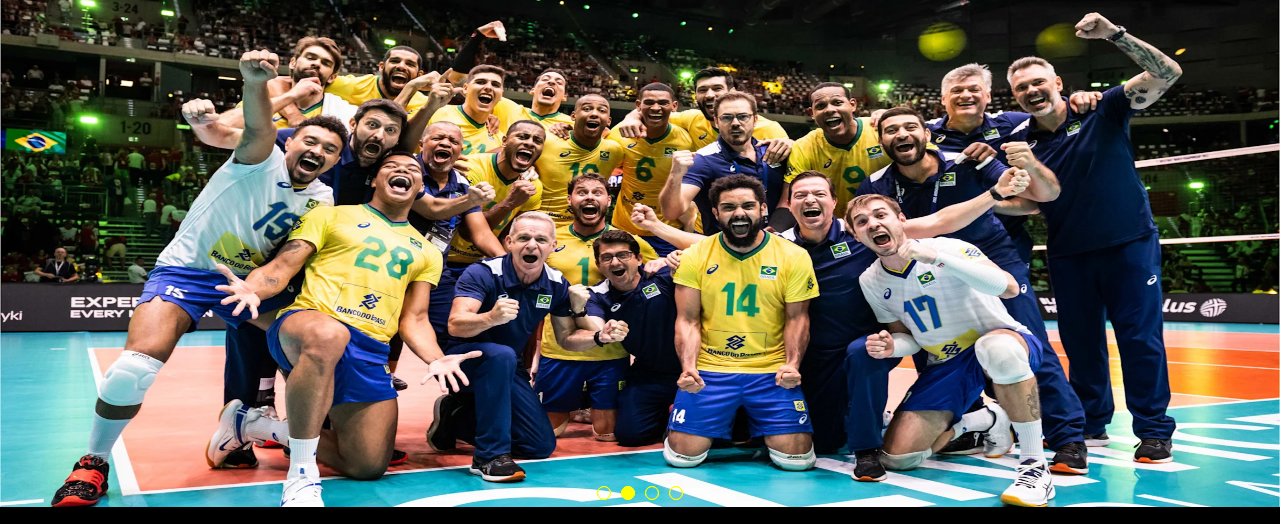
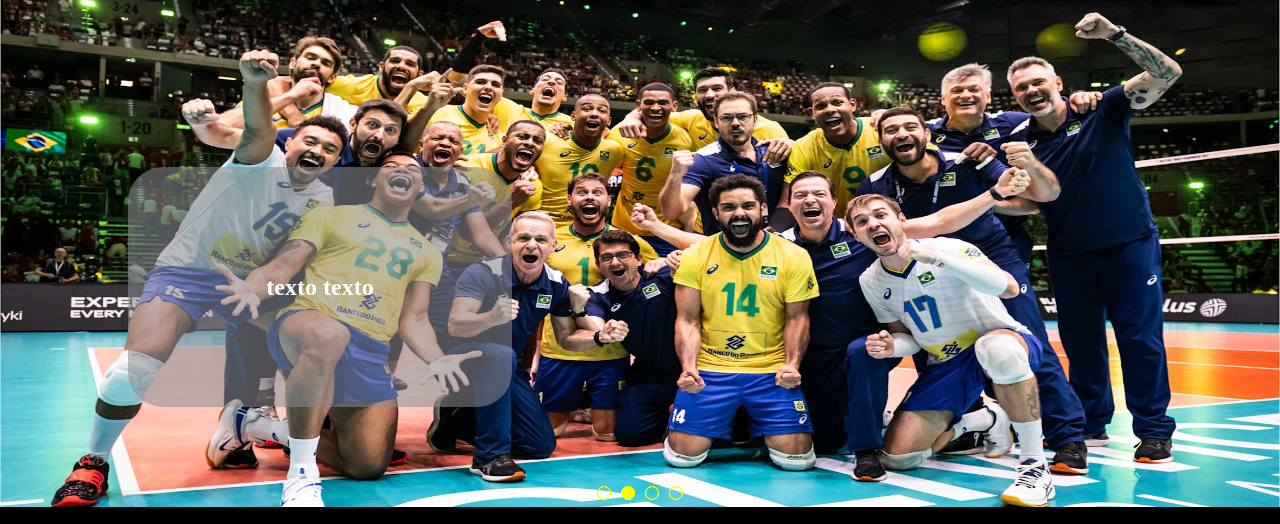
Before and after one commit to Gislaine00/Projeto-Individual-Voleibol, a plain HTML site: page site/index.html in a window 1280 px wide. Shown: the part 73-597 px from the top of the page. Drawn offline with Linux system fonts and the light colour scheme.

Commit message:
adicionando textinho em cima do carrossel

```diff
--- a/site/index.html
+++ b/site/index.html
@@ -31,6 +31,9 @@
 
     <section class="slider">
         <div class="slider-content">
+             <div style="z-index: 999; color: white;margin-left:10%; margin-top:30vh;height: 30vh; width: 30%; position: absolute; display: flex; align-items: center; justify-content: center; background-color: rgba(140, 140, 145, 0.562); border-radius:35px;">
+                <h1>texto texto</h1>
+             </div>
 
             <input type="radio" name="btn-radio" id="radio1">
             <input type="radio" name="btn-radio" id="radio2">
@@ -39,7 +42,6 @@
 
             <div class="slide-box primeiro">
                 <img class="img" src="./assets/imgs/brasilFem1.jpg">
-
             </div>
 
             <div class="slide-box">
```
